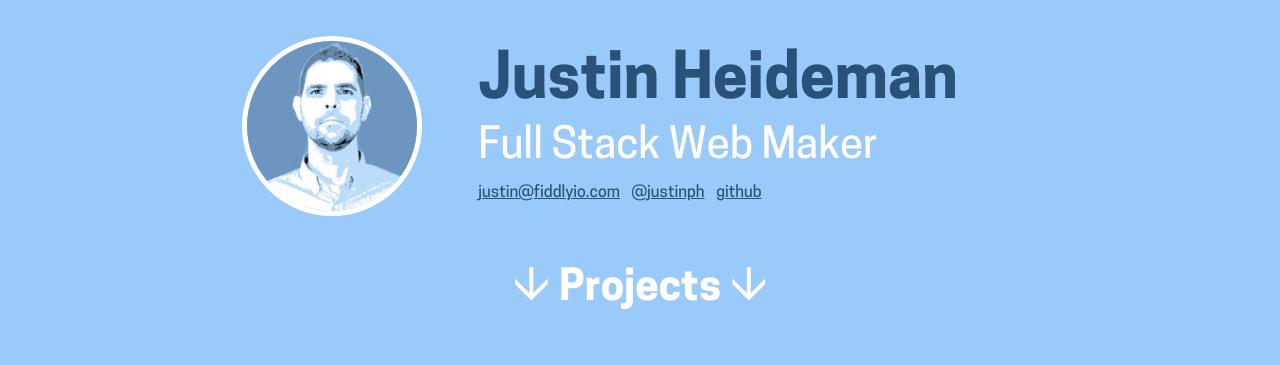
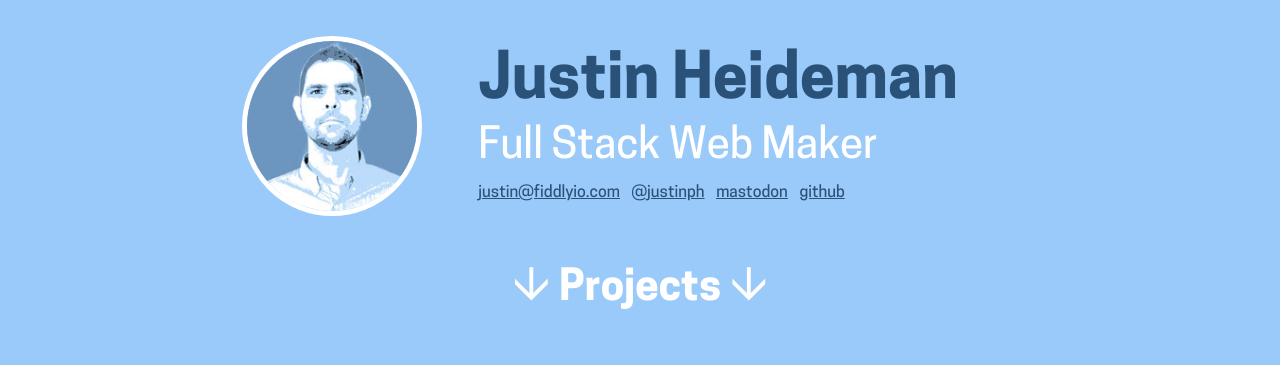
Before and after one commit to justinph/justinph.github.io, a Jekyll site: the page built from index.html, in a window 1280 px wide and 900 px high. Shown: the top 365 px of the window. Built offline with Jekyll 4.4.1, drawn with Linux system fonts in a browser that asks for light colours.

Commit message:
add mastodon

```diff
--- a/_includes/header.html
+++ b/_includes/header.html
@@ -12,6 +12,7 @@
         <nav>
             <a href="mailto:justin@fiddlyio.com" class='u'>justin@fiddlyio.com</a>
             <a href="https://twitter.com/justinph">@<span class='u'>justinph</span></a>
+            <a rel="me" href="https://mstdn.social/@fiddlyio" class='u'>mastodon</a>
             <a href="https://github.com/justinph" class='u'>github</a>
         </nav>
     </div>
```
